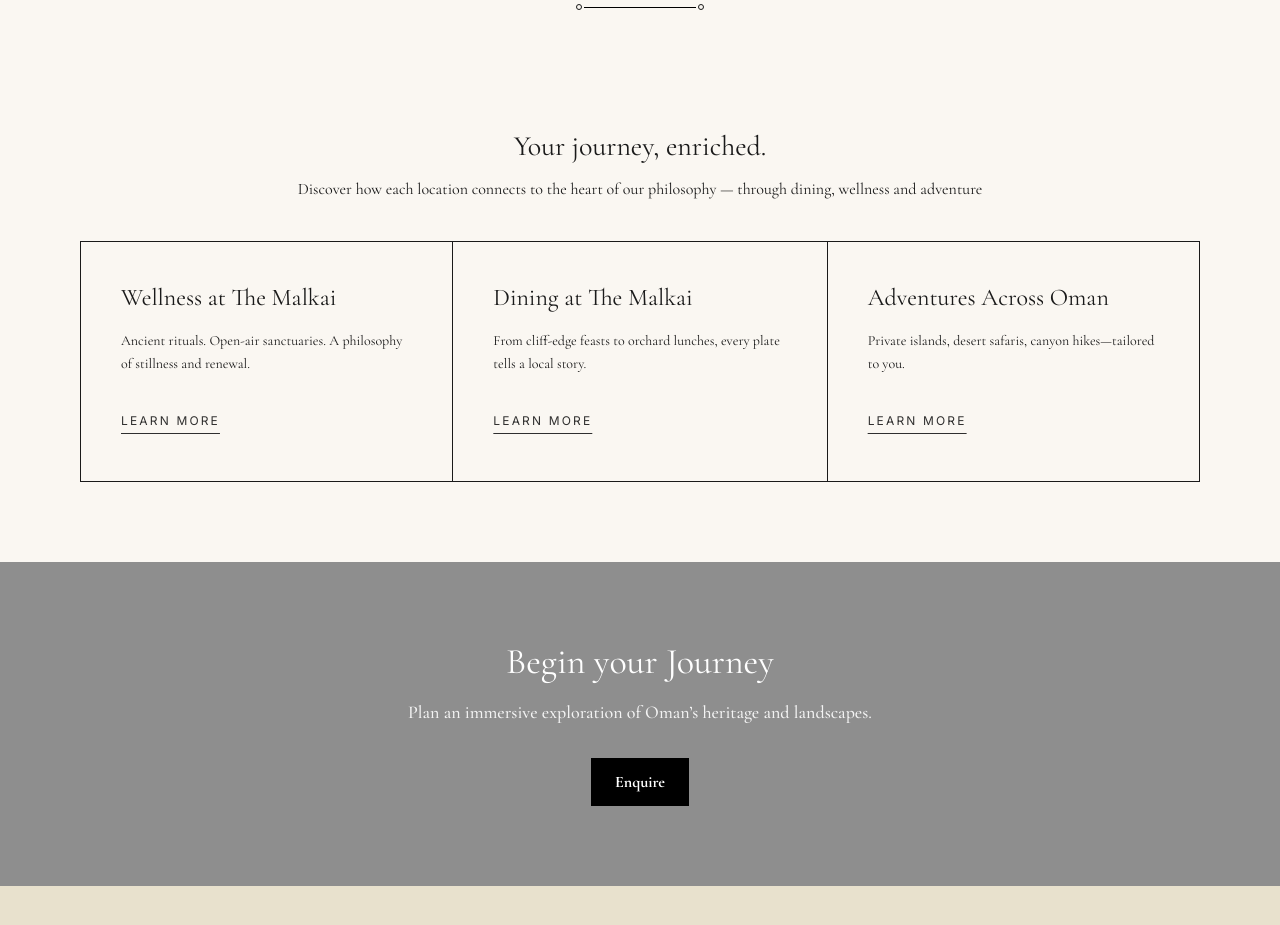
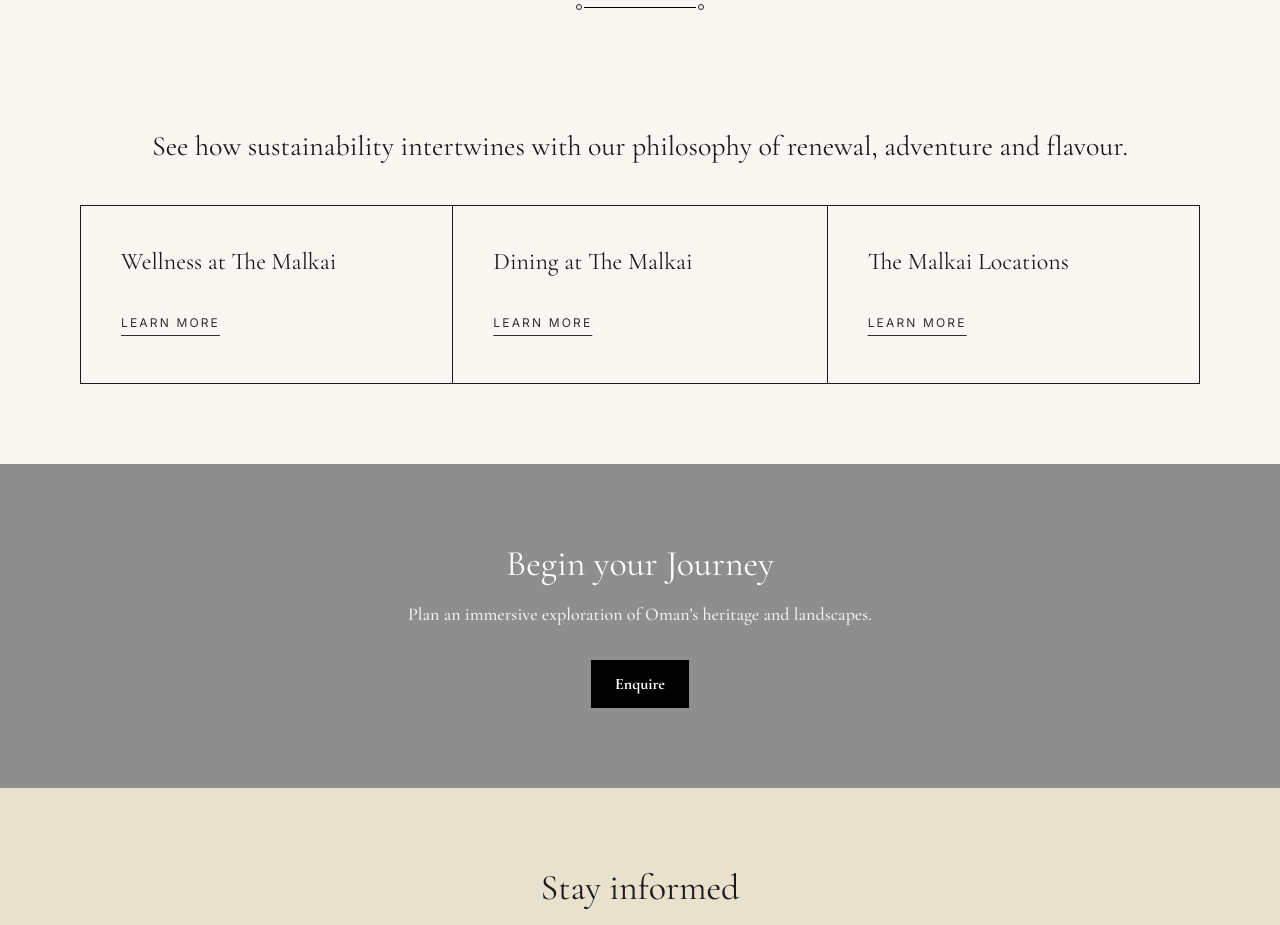
Before and after one commit to anggawidiarta/web-bookings-engine, a Next.js app: page /sustainability in a window 1280 px wide. Shown: the part 4600-5525 px from the top of the page. Built offline with nearby package versions, Linux system fonts and the light colour scheme.

Commit message:
refactor: update sustainability page content to enhance messaging and clarity, focusing on the integration of wellness, dining, and adventure themes while streamlining the layout for improved user experience.

```diff
--- a/src/app/(root)/sustainability/page.tsx
+++ b/src/app/(root)/sustainability/page.tsx
@@ -271,24 +271,12 @@
           {/* Enrichment cards */}
           <div className="mt-20">
             <h2 className="font-serif text-2xl md:text-[28px] text-center">
-              Your journey, enriched.
+              See how sustainability intertwines with our philosophy of renewal,
+              adventure and flavour.
             </h2>
-            <p className="mt-3 text-center text-[--color-muted] text-sm md:text-base">
-              Discover how each location connects to the heart of our philosophy
-              — through dining, wellness and adventure
-            </p>
-
             <div className="grid grid-cols-1 mt-10 md:grid-cols-3">
               <div className="flex flex-col justify-between border border-[--color-border] p-8 md:p-10 bg-background">
-                <div>
-                  <h3 className="font-serif text-2xl">
-                    Wellness at The Malkai
-                  </h3>
-                  <p className="mt-4 text-[--color-muted] text-sm leading-relaxed">
-                    Ancient rituals. Open‑air sanctuaries. A philosophy of
-                    stillness and renewal.
-                  </p>
-                </div>
+                <h3 className="font-serif text-2xl">Wellness at The Malkai</h3>
                 <div className="mt-8">
                   <Link
                     href="#wellness"
@@ -301,13 +289,7 @@
               </div>
 
               <div className="flex flex-col justify-between border-x-0 border-y border-[--color-border] p-8 md:p-10 bg-background">
-                <div>
-                  <h3 className="font-serif text-2xl">Dining at The Malkai</h3>
-                  <p className="mt-4 text-[--color-muted] text-sm leading-relaxed">
-                    From cliff‑edge feasts to orchard lunches, every plate tells
-                    a local story.
-                  </p>
-                </div>
+                <h3 className="font-serif text-2xl">Dining at The Malkai</h3>
                 <div className="mt-8">
                   <Link
                     href="#dining"
@@ -320,15 +302,7 @@
               </div>
 
               <div className="flex flex-col justify-between border border-[--color-border] p-8 md:p-10 bg-background">
-                <div>
-                  <h3 className="font-serif text-2xl">
-                    Adventures Across Oman
-                  </h3>
-                  <p className="mt-4 text-[--color-muted] text-sm leading-relaxed">
-                    Private islands, desert safaris, canyon hikes—tailored to
-                    you.
-                  </p>
-                </div>
+                <h3 className="font-serif text-2xl">The Malkai Locations</h3>
                 <div className="mt-8">
                   <Link
                     href="#adventures"
```
